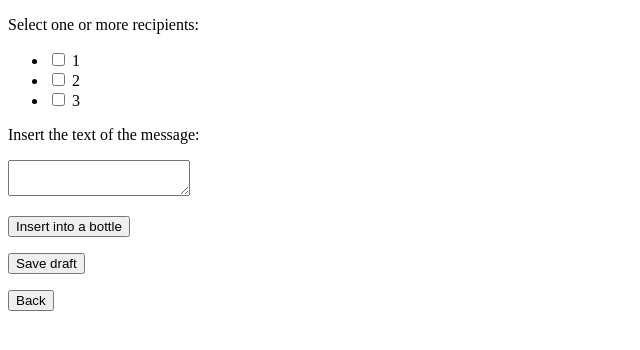
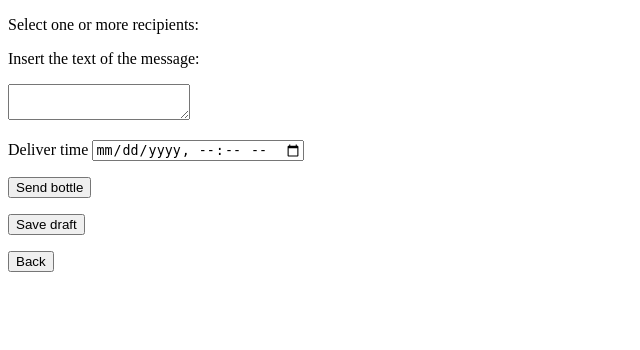
Before and after one commit to alessiomatricardi/ase-hw2, a Flask app: page /new_message in a window 1280 px wide. Shown: the top 350 px of the page, without its empty margins (0-640 px from the left). Run offline with Flask 2, Linux system fonts and the light colour scheme; a user stored in the database is signed in; data comes from the database, SQL or seed files in the repository.

Commit message:
3rd commit Riccardo G. / Gianmarco
The messages.py file has been updated to inlude several checks and the sending of a message.

in the message_logic.py other methods have been created to perform checks and to communicate with the databes (to insert and update messages)

forms.py have been modified. In particular MessageForm now includes also the deliver_time parameter and it has been updated to correctly obtain a list of recipients

Co-Authored-By: GManfry <72792517+GManfry@users.noreply.github.com>

```diff
--- a/monolith/forms.py
+++ b/monolith/forms.py
@@ -24,13 +24,6 @@ class MultiCheckboxField(SelectMultipleField):
     option_widget = widgets.CheckboxInput()
 
 class MessageForm(FlaskForm):
-    string_of_recipients = ['1\r\n2\r\n3\r\n']
-    list_of_recipients = string_of_recipients[0].split()
-    # create a list of value/description tuples
-    recipients_pair = [(x, x) for x in list_of_recipients]
-    recipients = MultiCheckboxField('Label', choices=recipients_pair) # TODO write javascript script that set/remove the required attribute from the checkist
+    recipients = MultiCheckboxField('Label', choices=[]) # TODO write javascript script that set/remove the required attribute from the checkist
     content = f.TextAreaField('content', validators=[DataRequired()])
-    #display = ['recipient', 'content']
-
-class BottleForm(FlaskForm):
-    deliver_time = f.DateTimeField('deliver_time', validators=[DataRequired()])
+    deliver_time = f.DateTimeField('deliver_time', validators=[DataRequired()], format="%d-%m-%Y, %H:%M")
--- a/monolith/message_logic.py
+++ b/monolith/message_logic.py
@@ -1,21 +1,35 @@
 # this class contains all the logic required to handle messages
-from monolith.database import db, Message, Message_Recipient
-
-# TODO import the db methods
+from monolith.database import Blacklist, db, Message, Message_Recipient, User, Blacklist
+import datetime
 
 class Message_logic:
 
     def __init__(self):
         pass
 
+    # create a STRING of recipients' emails to be usedwhen sending a message
+    def get_list_of_recipients_email(self, sender_id):
+        list_of_recipients = db.session.query(User).filter(User.id != sender_id).all()
+        #
+        # TODO check if some recipient is in the black list
+        # TODO merge with file of Marco/RiccardoB – KEEP ATTENTION TO THE CHECKS (e.g., user not in blacklist)
+        #
+        return [(recipient.email, recipient.email) for recipient in list_of_recipients]
+
+
     # verifies that the message fields are consistent
     def validate_message_fields(self, message):
-        return message.sender_id >= 0 # TODO and message.content not in badwords
+        if message.deliver_time < datetime.datetime.now():#.strftime("%Y-%m-%dT%H:%M"): # check if the datetime is correct
+            message.deliver_time = datetime.datetime.now() # if it set to a past day, it is sent with current datetime
+
+        #
+        # TODO and message.content not in badwords IF THE FILTER IS ACTIVE (content_filter_enabled)
+        #
+        return True # it could be useful for the testing phase
+                    # to return a JSON file with { message_id, recipient(s), content }
 
 
-    # questo metodo ritorna un oggetto json contenente l'id del messaggio creato +
-    # recipient(s) + il contenuto.
-    # Non serve qui ma per il testing
+    # add a new message into the database
     def create_new_message(self, message):
 
         db.session.add(message)
@@ -25,9 +39,26 @@ class Message_logic:
         # ritorna l'id del messaggio salvato sul db
 
 
+    # given an email it returns the id of the user associated to that email
+    def email_to_id(self, email):
+        return db.session.query(User).filter(User.email == email).first().id
+
+
     def create_new_message_recipient(self, message_recipient):
 
         db.session.add(message_recipient)
         db.session.commit()
 
-        return message_recipient.get_recipient_id() # TODO json file con i campi da testare
+        return message_recipient.get_recipient_id() # TODO json file with fields to test
+
+
+    def send_bottle(self, message):
+        print(message.id)
+        db.session.query(Message).filter(Message.id == message.id).update({'is_sent': True})
+        db.session.commit()
+
+        #
+        # TODO implement asynchronous sending of message at a given datetime
+        #
+
+        return True # TODO decide the return value depending on tests
--- a/monolith/templates/new_message.html
+++ b/monolith/templates/new_message.html
@@ -2,13 +2,22 @@
 <html lang="en">
 <body>
     <form method="post">
+        {% with msg = get_flashed_messages() %}
+          {% if msg %}
+              <p>{{ msg[0] }}</p>
+          {% endif %}
+        {% endwith %}
         {{ form.hidden_tag() }}
         <p> Select one or more recipients:</p>
         {{ form.recipients }}
         <p> Insert the text of the message:</p>
         {{ form.content }}
         <p>
-          <input type="submit" name="submit" value="Insert into a bottle"></input>
+          <label for="deliver_time">Deliver time</label>
+          <input type="datetime-local" id="deliver_time" name="deliver_time">
+        </p>
+        <p>
+          <input type="submit" name="submit" value="Send bottle"></input>
         </p>
         <p>
           <input type="submit" name="submit" value="Save draft"></input>
--- a/monolith/views/messages.py
+++ b/monolith/views/messages.py
@@ -1,8 +1,9 @@
-from flask import Blueprint, redirect, render_template, request
+from flask import Blueprint, redirect, render_template, request, json
+from flask.helpers import flash, url_for
 from flask.signals import request_finished
 from sqlalchemy.sql.elements import Null
 from monolith.database import Message, Message_Recipient, db
-from monolith.forms import MessageForm, BottleForm
+from monolith.forms import MessageForm
 import datetime
 
 from monolith.auth import current_user
@@ -19,43 +20,59 @@ def new_message():
     # verify that the user is logged in
     if current_user is not None and hasattr(current_user, 'id'):
 
-        if request.method == 'GET': # the user clicks the "new message" in the homepage
+        msg_logic = Message_logic()
+
+        # the user clicks the "new message" in the homepage
+        if request.method == 'GET':
             form = MessageForm()
+            form.recipients.choices = msg_logic.get_list_of_recipients_email(current_user.id)
             return render_template('new_message.html', form=form)
 
-        elif request.method == 'POST': # the user submits the form to create the new message ("Insert into a bottle" option)
+        # the user submits the form to create the new message ("Send bottle" option)
+        elif request.method == 'POST':
 
             form = request.form
 
+            # take message content from form
             message = Message()
             message.sender_id = current_user.id
             message.content = form['content']
             message.is_sent = False # redundant because the db automatically set it to False
-            message.deliver_time = datetime.datetime(2020, 10, 5)
+            message.deliver_time = datetime.datetime.strptime(form['deliver_time'], '%Y-%m-%dT%H:%M') # !!! DO NOT TOUCH !!!
 
-            msg_logic = Message_logic()
-
+            # validate message content
             if msg_logic.validate_message_fields(message):
+                # add message in the db
                 id = msg_logic.create_new_message(message)
             else:
                 # TODO handle incorrect message fields
                 return render_template('/error_page.html')
 
-            for recipient_id in form.getlist('recipients'): # list of selected recipients
-                message_recipient = Message_Recipient()
+            if len(form.getlist('recipients')) > 0: # if no recipients have been selected
+                for recipient_email in form.getlist('recipients'): # list of selected recipients emails
+                    message_recipient = Message_Recipient()
 
-                # initialize the Message_Recipient object
-                message_recipient.id = id
-                message_recipient.is_read = False # redundant because the db automatically set it to False
-                message_recipient.read_time = datetime.datetime(2020, 10, 6)
-                message_recipient.recipient_id = int(recipient_id)
-                msg_logic.create_new_message_recipient(message_recipient)
+                    recipient_id = msg_logic.email_to_id(recipient_email)
 
-            # depending on what button is clicked, the rendered page will be different
-            if form['submit'] == 'Insert into a bottle':
-                return redirect('/send_bottle')
-            elif form['submit'] == 'Save draft':
+                    # initialize the Message_Recipient object
+                    message_recipient.id = id
+                    message_recipient.is_read = False # redundant because the db automatically set it to False
+                    message_recipient.read_time = datetime.datetime(2020, 10, 6) # TODO it should be better to set a null vallue, but if done an error occurr
+                    message_recipient.recipient_id = recipient_id
+                    msg_logic.create_new_message_recipient(message_recipient)
+
+                if form['submit'] == 'Send bottle':
+                    msg_logic.send_bottle(message)
+
+                # if form['submit'] == 'Save draft' it will only redirect
                 return redirect("/")
+
+            else:
+                #msg = json.dumps({"msg":"Condition failed on page baz"})
+                #db.session['msg'] = msg
+                #return redirect(url_for('.do_foo', messages=messages))
+                flash("Please select at least 1 reecipient")
+                return redirect(url_for('.new_message'))
 
             """
             TEST
@@ -63,6 +80,7 @@ def new_message():
             import monolith.Message_logic as m
             class TestAdd(unittest.TestCase):
                 def test_NAME(self):
+                    # il db è vuoto
                     result = m.new_message(message)
                     self.assertEqual(result, {message_id: 1})
             """
@@ -72,21 +90,3 @@ def new_message():
 
     else: # user not logged
         return redirect('/login') # TODO print an error
-
-
-@messages.route('/send_bottle', methods=['POST', 'GET'])
-def send_bottle():
-    # verify that the user is logged in
-    if current_user is not None and hasattr(current_user, 'id'):
-
-        if request.method == 'GET': # the user has clicked on the "Insert into a bottle" button
-            form = BottleForm()
-            return render_template('send_bottle.html', form=form)
-
-        elif request.method == 'POST': # the user submits the form to create the new message ("Insert into a bottle" option)
-
-            form = request.form
-            return "MESSAGE SENT"
-
-    else: # user not logged
-        return redirect('/login') # TODO print an error
```
Also changed, not shown: monolith/templates/send_bottle.html (deleted, +0 -12 lines), monolith/database.py (line endings or trailing spaces).
